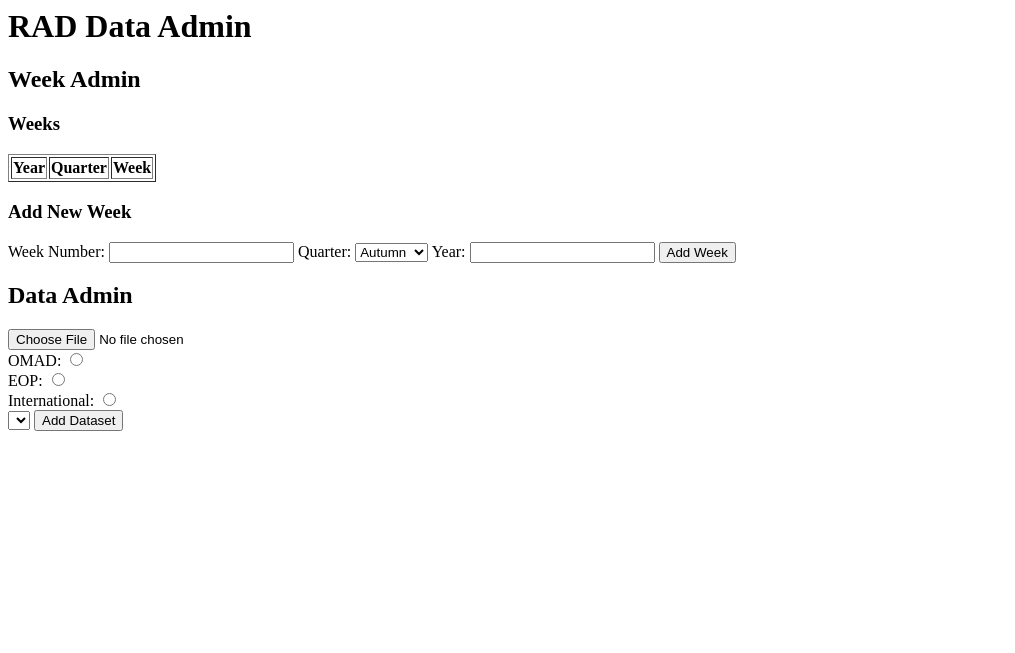
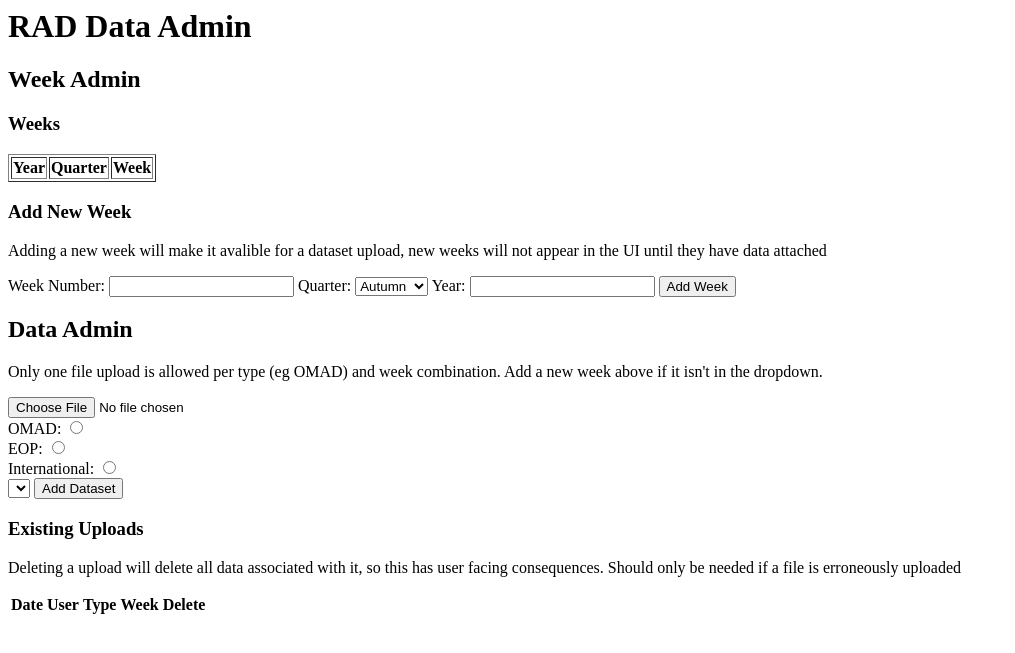
Before and after one commit to uw-it-aca/retention-dashboard, a Django app: template retention_dashboard/templates/admin.html in a window 1280 px wide. Shown: the top 653 px of the page, without its empty margins (0-1015 px from the left). Run offline with Django 3.2, Linux system fonts and the light colour scheme; the template is opened without the code that fills it, so the values that code supplies are empty.

Commit message:
admin upload functionality

```diff
--- a/docker/settings.py
+++ b/docker/settings.py
@@ -40,11 +40,14 @@ TEMPLATES = [
 ]
 if os.getenv('ENV') == 'prod':
     ALLOWED_USERS_GROUP = 'u_acadev_retention-prod'
+    ADMIN_USERS_GROUP = 'u_acadev_retention-prod-admin'
 elif os.getenv('ENV') == 'eval':
     ALLOWED_USERS_GROUP = 'u_acadev_retention-test'
+    ADMIN_USERS_GROUP = 'u_acadev_retention-test-admin'
 elif os.getenv("ENV") == "localdev":
     DEBUG = True
     ALLOWED_USERS_GROUP = 'u_test_group'
+    ADMIN_USERS_GROUP = ALLOWED_USERS_GROUP
     MOCK_SAML_ATTRIBUTES = {
         'uwnetid': ['javerage'],
         'affiliations': ['student', 'member', 'alum', 'staff', 'employee'],
--- a/retention_dashboard/models.py
+++ b/retention_dashboard/models.py
@@ -24,6 +24,7 @@ class DataPoint(models.Model):
     activity_score = models.FloatField()
     assignment_score = models.FloatField()
     grade_score = models.FloatField()
+    upload = models.ForeignKey("Upload", on_delete=models.CASCADE)
 
 
 class Upload(models.Model):
@@ -32,3 +33,6 @@ class Upload(models.Model):
     uploaded_by = models.CharField(max_length=12)
     created_on = models.DateTimeField(auto_now_add=True)
     week = models.ForeignKey("Week", on_delete=models.PROTECT)
+
+    class Meta:
+        unique_together = ('type', 'week',)
--- a/retention_dashboard/templates/admin.html
+++ b/retention_dashboard/templates/admin.html
@@ -23,6 +23,7 @@
             alert("Week already exists");
           } else {
             alert("Week created");
+            location.reload()
           }
         });
       });
@@ -30,13 +31,10 @@
       $("#data_form").submit(function (e) {
         e.preventDefault();
         var csrf = jQuery("[name=csrfmiddlewaretoken]").val(),
-            data = new FormData();
-        console.log($('input[name=type]:checked', '#data_form').val())
-        console.log($("#selected_week").val())
+                data = new FormData();
         data.append('type', $('input[name=type]:checked', '#data_form').val())
         data.append('week', $("#selected_week").val())
         data.append('file', $('#file').get(0).files[0])
-        console.log(data)
 
         $.ajax({
           url: "/api/admin/dataset/",
@@ -50,7 +48,31 @@
             'X-CSRFToken': csrf
           }
         }).done(function (response) {
-
+          alert('uploaded')
+          location.reload()
+        }).fail(function (response){
+          if (response.status === 400){
+            alert('week and type combo already exists')
+          }
+        });
+      });
+      $(".delete").click(function (e) {
+        e.preventDefault();
+        var upload_id = $(e.target).val(),
+                csrf = jQuery("[name=csrfmiddlewaretoken]").val();
+        $.ajax({
+          url: "/api/admin/dataset/" + upload_id + "/",
+          method: "DELETE",
+          contentType: false,
+          processData: false,
+          dataTyte: 'json',
+          headers: {
+            'X-CSRFToken': csrf
+          }
+        }).done(function (response) {
+          alert('deleted')
+          location.reload()
+        }).fail(function (response){
         });
       });
     });
@@ -73,6 +95,7 @@
   </div>
   <div>
     <h3>Add New Week</h3>
+    <p>Adding a new week will make it avalible for a dataset upload, new weeks will not appear in the UI until they have data attached</p>
     <form id="week_form">
       Week Number: <input id="week" minlength="1" maxlength="2">
       Quarter:
@@ -88,6 +111,7 @@
   </div>
   <div>
     <h2>Data Admin</h2>
+  <p>Only one file upload is allowed per type (eg OMAD) and week combination.  Add a new week above if it isn't in the dropdown.</p>
     <form id="data_form">
       <input id="file" type="file">
       <br />
@@ -104,6 +128,16 @@
       </select>
     <input type="submit" value="Add Dataset">
     </form>
+  <div>
+    <h3>Existing Uploads</h3>
+  <p>Deleting a upload will delete all data associated with it, so this has user facing consequences.  Should only be needed if a file is erroneously uploaded</p>
+    <table>
+      <tr><th>Date</th><th>User</th><th>Type</th><th>Week</th><th>Delete</th></tr>
+      {% for upload in uploads %}
+        <tr><td>{{upload.created_on}}</td><td>{{upload.uploaded_by}}</td><td>{{upload.get_type_display}}</td><td>{{ upload.week.year }} - {{ upload.week.get_quarter_display }} - Week {{ upload.week.number }}</td><td><button class="delete" value="{{ upload.id }}">x</button></td></tr>
+      {% endfor %}
+    </table>
+  </div>
   </div>
 </div>
 </body>
--- a/retention_dashboard/urls.py
+++ b/retention_dashboard/urls.py
@@ -14,6 +14,9 @@ urlpatterns = [
     re_path(r'^api/admin/week/',
             WeekAdmin.as_view(),
             name="data_view"),
+    re_path(r'^api/admin/dataset/(?P<upload_id>[0-9]+)/',
+            DataAdmin.as_view(),
+            name="data_view"),
     re_path(r'^api/admin/dataset/',
             DataAdmin.as_view(),
             name="data_view"),
```
Also changed, not shown: retention_dashboard/utilities/upload.py (added, +25 -0 lines), retention_dashboard/views.py (+27 -7 lines), retention_dashboard/migrations/0001_initial.py.
